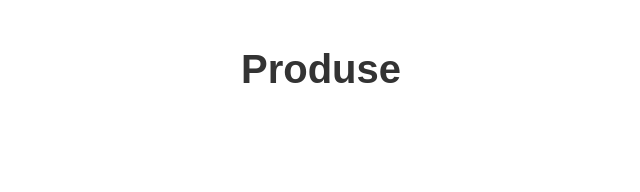
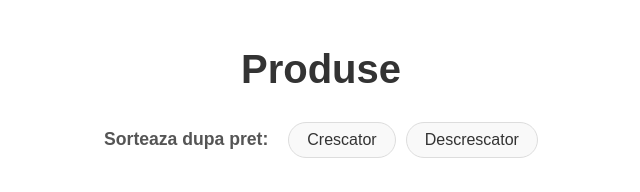
Before and after one commit to MihneaG17/ProjectDjango, a Django app: template aplicatie_masini/templates/aplicatie_masini/produse.html in a window 1280 px wide. Shown: the part 100-292 px from the top of the page, without its empty margins (319-959 px from the left). Run offline with Django 5.2, Linux system fonts and the light colour scheme; the template is opened without the code that fills it, so the values that code supplies are empty.

Commit message:
Added a sort option for the products page

```diff
--- a/aplicatie_masini/static/aplicatie_masini/css/style.css
+++ b/aplicatie_masini/static/aplicatie_masini/css/style.css
@@ -96,6 +96,45 @@ footer {
 }
 
 /* Pagina produse */
+.sortare {
+    display: flex;
+    justify-content: center;
+    align-items: center;
+    flex-wrap: wrap;
+    gap: 10px;
+    margin-bottom: 30px;
+}
+
+.sortare span {
+    font-size: 1.1rem;
+    font-weight: 600;
+    color: #555;
+    margin-right: 10px;
+}
+
+.sortare a {
+    text-decoration: none;
+    font-weight: 500;
+    padding: 8px 18px;
+    border: 1px solid #ddd;
+    border-radius: 20px;
+    color: #333;
+    background-color: #f9f9f9;
+    transition: all 0.3s ease;
+}
+
+.sortare a:hover {
+    background-color: #e9e9e9;
+    border-color: #ccc;
+}
+
+.sortare a.activ {
+    background-color: #007bff;
+    color: #ffffff;
+    border-color: #007bff;
+    font-weight: 700;
+}
+
 .produse-heading {
     text-align: center;
     color: #333;
--- a/aplicatie_masini/templates/aplicatie_masini/produse.html
+++ b/aplicatie_masini/templates/aplicatie_masini/produse.html
@@ -4,6 +4,11 @@
 
 {% block main %}
     <h1 class="produse-heading"> Produse </h1>
+    <div class="sortare">
+        <span>Sorteaza dupa pret: </span>
+        <a href="?sort=a" {% if param_sortare == 'a' %}class="activ"{% endif %}>Crescator</a>
+        <a href="?sort=d" {% if param_sortare == 'd' %}class="activ"{% endif %}>Descrescator</a>
+    </div>
     <div class="lista-produse">
         {% for masina in pagina.object_list %}
             <div class="masina-card">
@@ -22,11 +27,11 @@
         </span>
         <span class="page-links">
             {% if pagina.has_previous %}
-                <a href="?pagina={{ pagina.previous_page_number }}"> « Anterior </a>
+                <a href="?pagina={{ pagina.previous_page_number }}{% if param_sortare %}&sort={{ param_sortare }}{% endif %}"> « Anterior </a>
             {% endif %}
 
             {% if pagina.has_next %}
-                <a href="?pagina={{ pagina.next_page_number }}"> Urmator » </a>
+                <a href="?pagina={{ pagina.next_page_number }}{% if param_sortare %}&sort={{ param_sortare }}{% endif %}"> Urmator » </a>
             {% endif %}
         </span>
     </div>
```
Also changed, not shown: aplicatie_masini/views.py (+9 -0 lines).
